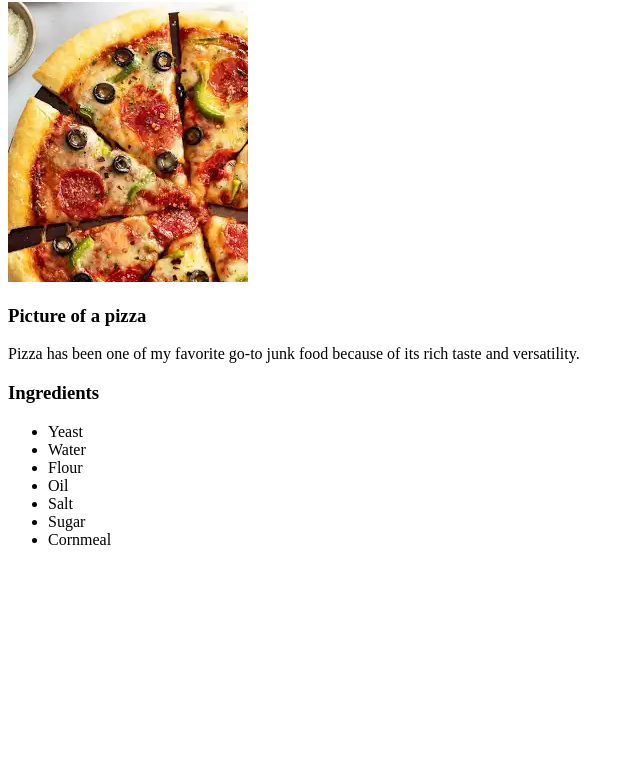
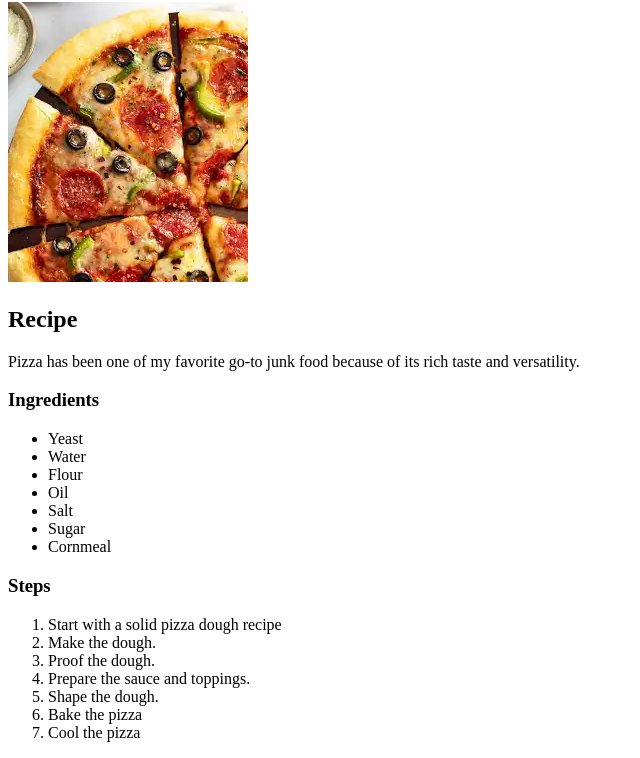
Before and after one commit to LoganSoe/odin-recipes, a plain HTML site: page recipes/pizza.html in a window 1280 px wide. Shown: the part 78-836 px from the top of the page, without its empty margins (0-640 px from the left). Before the commit the page ends 800 px from the top, so only its background shows below. Drawn offline with Linux system fonts and the light colour scheme.

Commit message:
add ingredients and steps in pizza.html, put the <a> tag in ul>li tag

```diff
--- a/recipes/pizza.html
+++ b/recipes/pizza.html
@@ -1,14 +1,16 @@
 <!DOCTYPE html>
 <html lang="en">
+
 <head>
     <meta charset="UTF-8">
     <meta name="viewport" content="width=device-width, initial-scale=1.0">
     <title>Document</title>
 </head>
+
 <body>
     <h1>Pizza</h1>
     <img id="pizza_img" src="PIZZA.webp" alt="">
-    <h3>Picture of a pizza</h3>
+    <h2>Recipe</h2>
     <p>Pizza has been one of my favorite go-to junk food because of its rich taste and versatility.</p>
     <h3>Ingredients</h3>
     <ul>
@@ -20,5 +22,16 @@
         <li>Sugar</li>
         <li>Cornmeal</li>
     </ul>
+    <h3>Steps</h3>
+    <ol>
+        <li>Start with a solid pizza dough recipe</li>
+        <li>Make the dough.</li>
+        <li>Proof the dough.</li>
+        <li>Prepare the sauce and toppings.</li>
+        <li>Shape the dough. </li>
+        <li>Bake the pizza</li>
+        <li>Cool the pizza</li>
+    </ol>
 </body>
+
 </html>
```
Also changed, not shown: index.html (+7 -1 lines).
